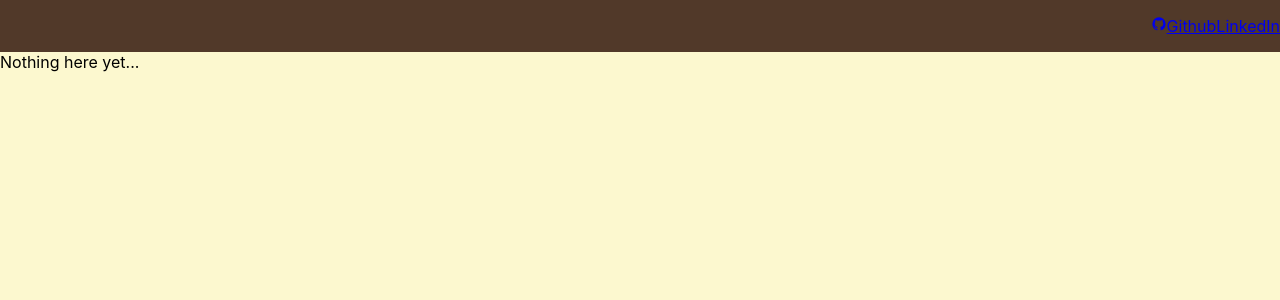
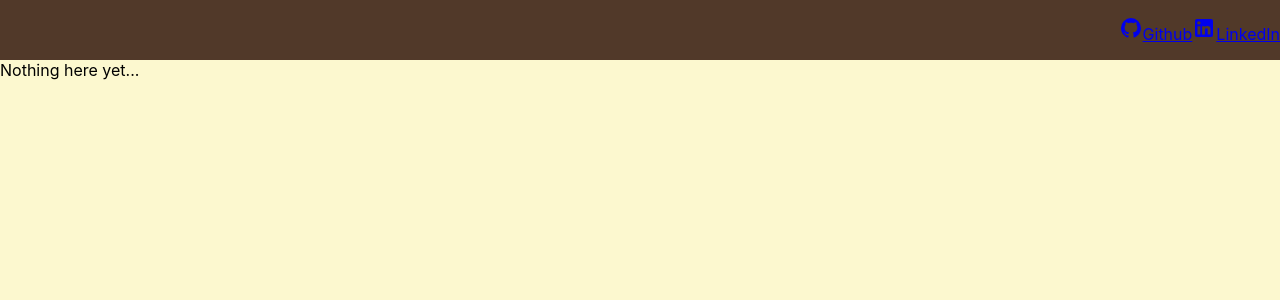
Before and after one commit to broverlord93/about, a React (Vite) app: page / in a window 1280 px wide. Shown: the top 300 px of the page. Built offline with nearby package versions, Linux system fonts and the light colour scheme.

Commit message:
Add icon for LinkedIn link. Modify class for Github link, add size property.

```diff
--- a/src/layout/navigation/navLinks.tsx
+++ b/src/layout/navigation/navLinks.tsx
@@ -1,5 +1,6 @@
 import * as palette from "../../assets/scss/palette.module.scss";
 import GithubIcon from "../../components/icons/GithubIcon.tsx";
+import LinkedInIcon from "../../components/icons/LinkedInIcon.tsx";
 import { NavLinkProps } from "./types.ts";
 
 export const navLinks: NavLinkProps[] = [
@@ -7,16 +8,24 @@ export const navLinks: NavLinkProps[] = [
     label: "Github",
     icon: () => (
       <GithubIcon
-        className={"main-nav__icon"}
+        className={"nav-item__icon"}
         color={palette.dark}
         id={"github-icon"}
+        size={"1.5rem"}
       />
     ),
     path: "https://github.com/broverlord93",
   },
   {
     label: "LinkedIn",
-    icon: null,
+    icon: () => (
+      <LinkedInIcon
+        className={"nav-item__icon"}
+        color={palette.dark}
+        id={"linkedin-icon"}
+        size={"1.5rem"}
+      />
+    ),
     path: "https://www.linkedin.com/in/anthonylimani",
   },
 ];
```
